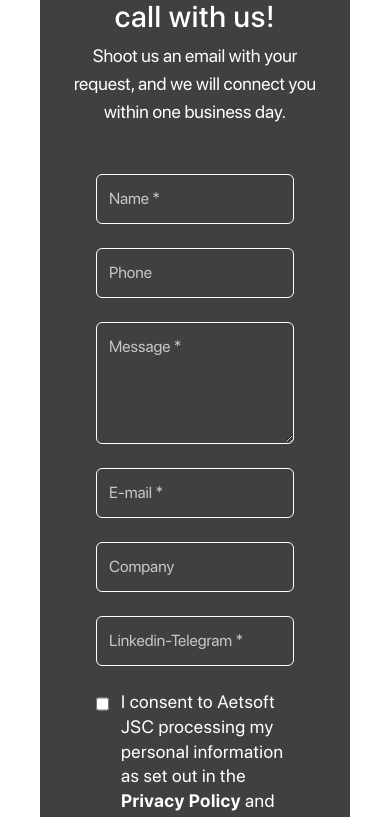
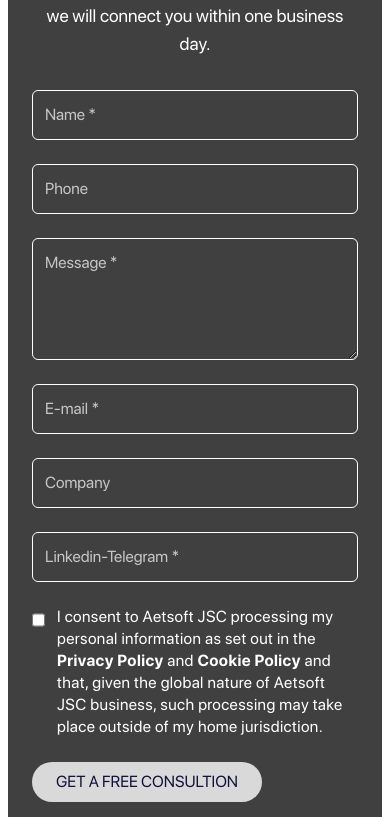
Before and after one commit to vd7943/Hippocampus, a React (Vite) app in the folder frontend/: page / in a window 390 px wide. Shown: the part 4526-5343 px from the top of the page. Built offline with nearby package versions, Linux system fonts and the light colour scheme.

Commit message:
Update ContactForm.jsx

```diff
--- a/frontend/src/components/LandingPage/ContactForm.jsx
+++ b/frontend/src/components/LandingPage/ContactForm.jsx
@@ -3,7 +3,7 @@ import React from "react";
 const ContactForm = () => {
   return (
     <div
-      className="text-[#FFFFFF] rounded-3xl px-6 py-10 max-w-7xl mx-10 my-16"
+      className="text-[#FFFFFF] rounded-3xl px-6 py-10 max-w-7xl mx-2 lg:mx-10 my-8 lg:my-16"
       style={{ backgroundColor: "rgba(0, 0, 0, 0.75)" }}
     >
       <h2 className="text-3xl md:text-4xl font-medium text-center tracking-wide">
@@ -14,7 +14,7 @@ const ContactForm = () => {
         business day.
       </p>
 
-      <form className="grid grid-cols-1 md:grid-cols-3 gap-6 pt-12 pb-4 px-8">
+      <form className="grid grid-cols-1 md:grid-cols-3 gap-6 pt-8 lg:pt-12 lg:pb-4 lg:px-8">
         <input
           type="text"
           placeholder="Name *"
@@ -48,7 +48,7 @@ const ContactForm = () => {
         />
 
         <div className="md:col-span-3 flex flex-col gap-4">
-          <label className="flex items-start gap-3 text-lg leading-snug tracking-wide text-white">
+          <label className="flex items-start gap-3 text-md lg:text-lg leading-snug tracking-wide text-white">
             <input
               type="checkbox"
               className="w-7 h-7 cursor-pointer border border-white accent-black"
@@ -64,7 +64,7 @@ const ContactForm = () => {
 
           <button
             type="submit"
-            className="w-fit bg-[#D9D9D9] text-[#12123B] text-md px-6 py-2 rounded-full cursor-pointer hover:opacity-90"
+            className="w-fit bg-[#D9D9D9] text-[#12123B] text-md px-6 py-2 rounded-full cursor-pointer hover:opacity-90 mt-2 lg:mt-0"
           >
             GET A FREE CONSULTION
           </button>
```
